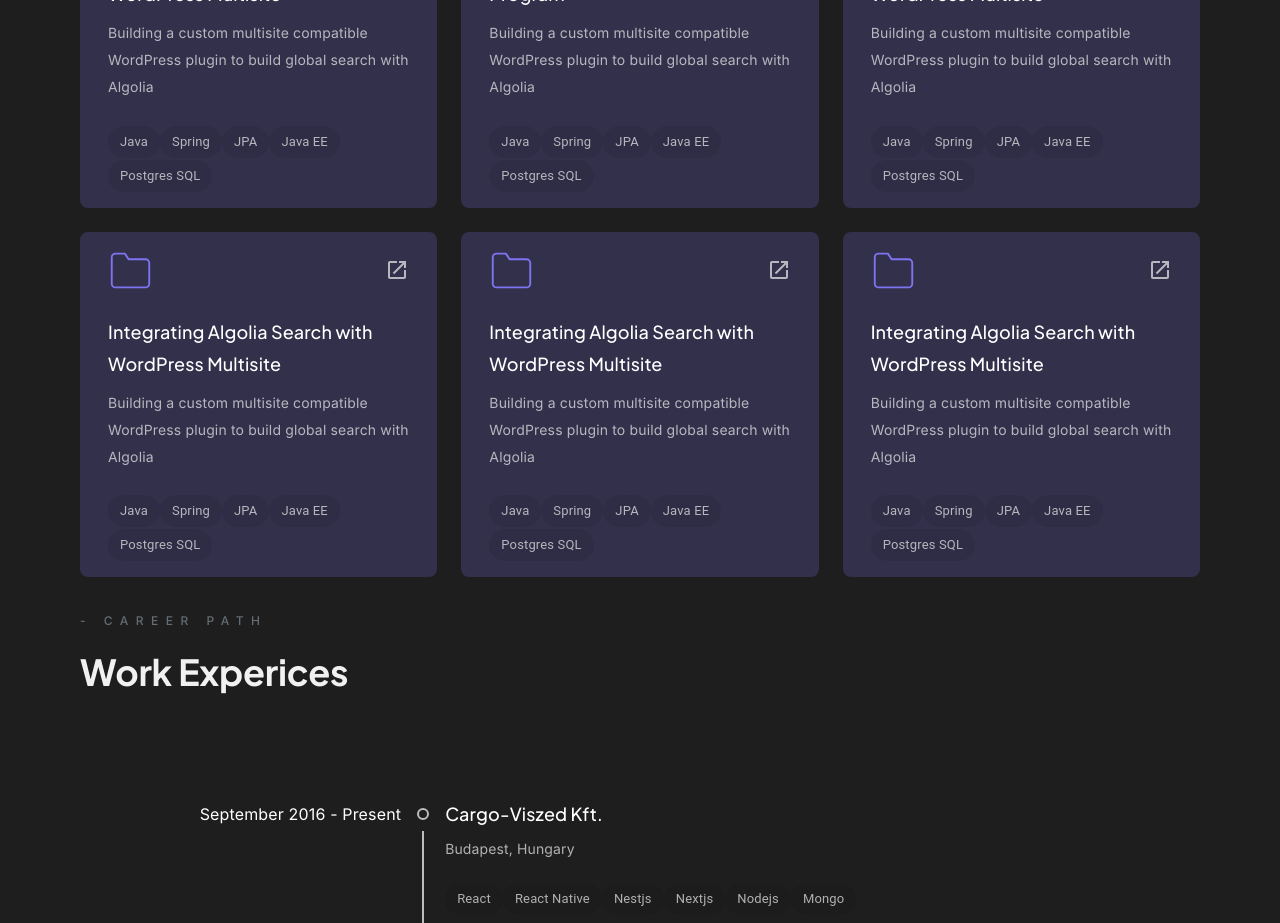
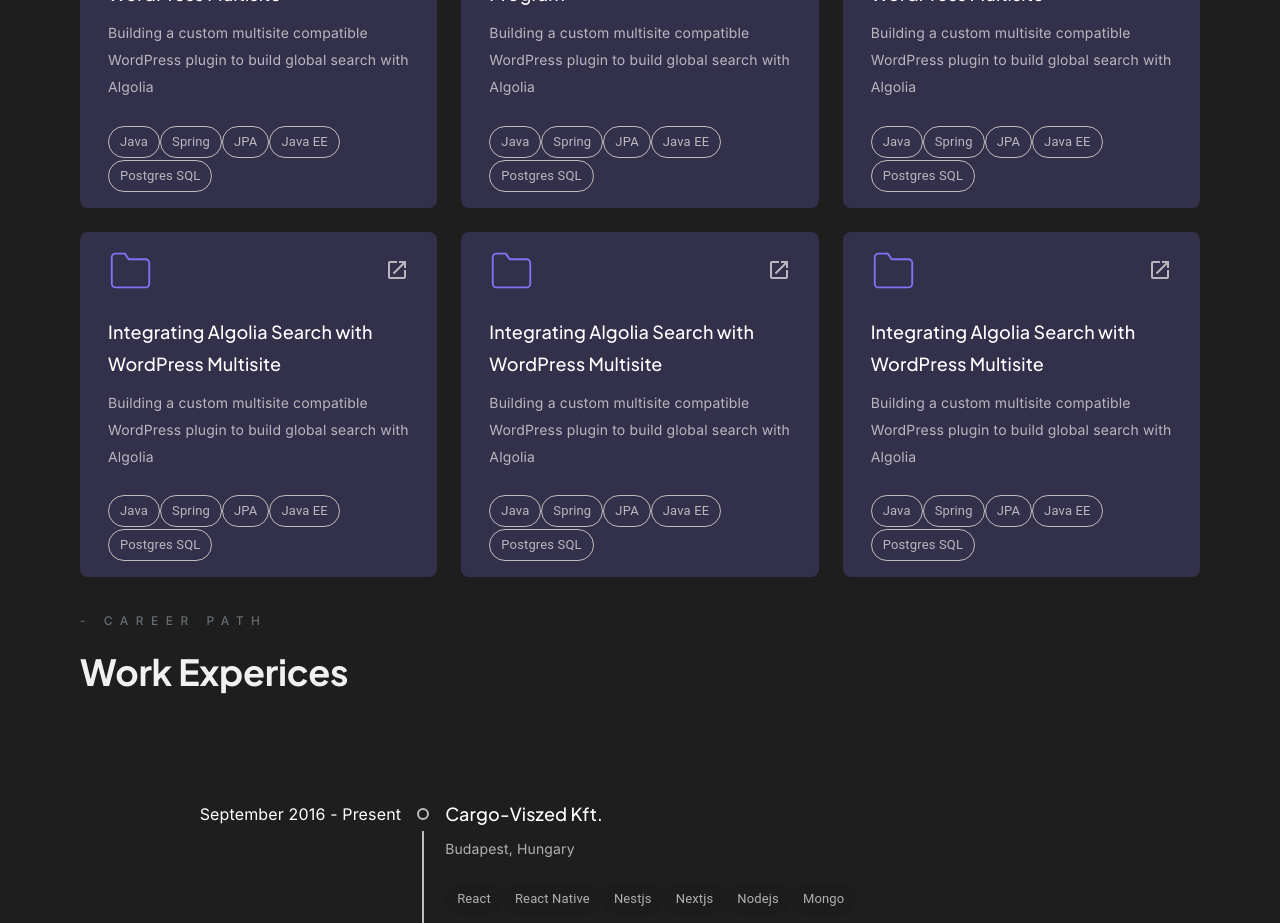
Before and after one commit to ujLevente/portfolio, a Next.js app: page / in a window 1280 px wide. Shown: the part 1680-2603 px from the top of the page. Built offline with nearby package versions, Linux system fonts and the light colour scheme.

Commit message:
project  card animation changed to translate

```diff
--- a/src/components/Projects/Projects.tsx
+++ b/src/components/Projects/Projects.tsx
@@ -110,7 +110,11 @@ export function Projects() {
                                     {description}
                                 </Typography>
                                 {technologies.map((item) => (
-                                    <Chip key={item} label={item} />
+                                    <Chip
+                                        variant="outlined"
+                                        key={item}
+                                        label={item}
+                                    />
                                 ))}
                             </ProjectBox>
                         </Grid>
@@ -141,8 +145,8 @@ const ProjectBox = styled(Box)(({ theme }) => ({
     transition: 'transform 0.3s',
 
     '&:hover': {
-        // transform: 'translateY(-7px)',
-        transform: 'scale(1.03)',
+        transform: 'translateY(-7px)',
+        // transform: 'scale(1.03)',
     },
 }));
 
```
